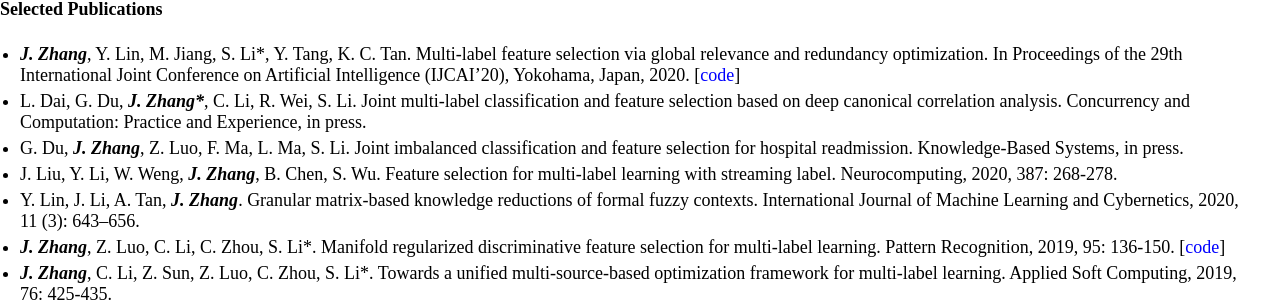
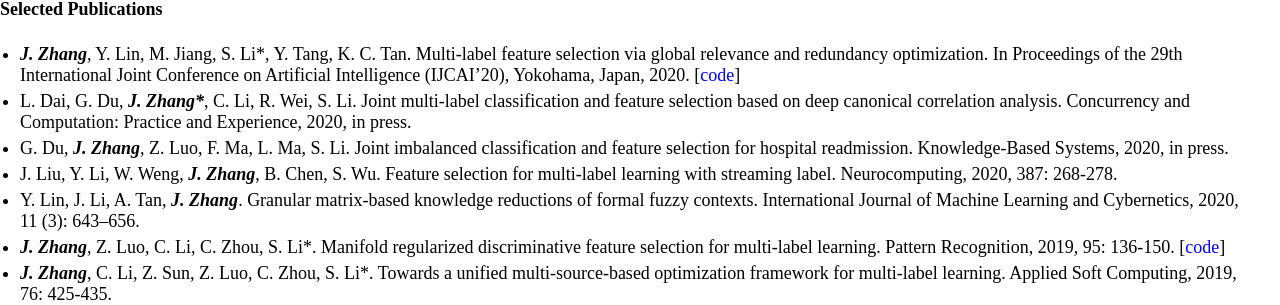
Before and after one commit to jiazhang-ml/jiazhang-ml.github.io, a Jekyll site: the page built from index.md, in a window 1280 px wide. Shown: the part 405-710 px from the top of the page. Built offline with Jekyll 4.4.1, drawn with Linux system fonts in a browser that asks for light colours.

Commit message:
Update index.md

```diff
--- a/index.md
+++ b/index.md
@@ -20,8 +20,8 @@ I am boardly interested in machine learning and data mining. Now I am working on
 #### Selected Publications
 
 * ***J. Zhang***, Y. Lin, M. Jiang, S. Li\*, Y. Tang, K. C. Tan. Multi-label feature selection via global relevance and redundancy optimization. In Proceedings of the 29th International Joint Conference on Artificial Intelligence (IJCAI’20), Yokohama, Japan, 2020. [[code](GRRO-master.zip)]
-* L. Dai, G. Du, ***J. Zhang\****, C. Li, R. Wei, S. Li. Joint multi-label classification and feature selection based on deep canonical correlation analysis. Concurrency and Computation: Practice and Experience, in press.
-* G. Du, ***J. Zhang***, Z. Luo, F. Ma, L. Ma, S. Li. Joint imbalanced classification and feature selection for hospital readmission. Knowledge-Based Systems, in press.
+* L. Dai, G. Du, ***J. Zhang\****, C. Li, R. Wei, S. Li. Joint multi-label classification and feature selection based on deep canonical correlation analysis. Concurrency and Computation: Practice and Experience, 2020, in press.
+* G. Du, ***J. Zhang***, Z. Luo, F. Ma, L. Ma, S. Li. Joint imbalanced classification and feature selection for hospital readmission. Knowledge-Based Systems, 2020, in press.
 * J. Liu, Y. Li, W. Weng, ***J. Zhang***, B. Chen, S. Wu. Feature selection for multi-label learning with streaming label. Neurocomputing, 2020, 387: 268-278.
 * Y. Lin, J. Li, A. Tan, ***J. Zhang***. Granular matrix-based knowledge reductions of formal fuzzy contexts. International Journal of Machine Learning and Cybernetics, 2020, 11 (3): 643–656.
 * ***J. Zhang***, Z. Luo, C. Li, C. Zhou, S. Li\*. Manifold regularized discriminative feature selection for multi-label learning. Pattern Recognition, 2019, 95: 136-150. [[code](MDFS-master.zip)]
```
